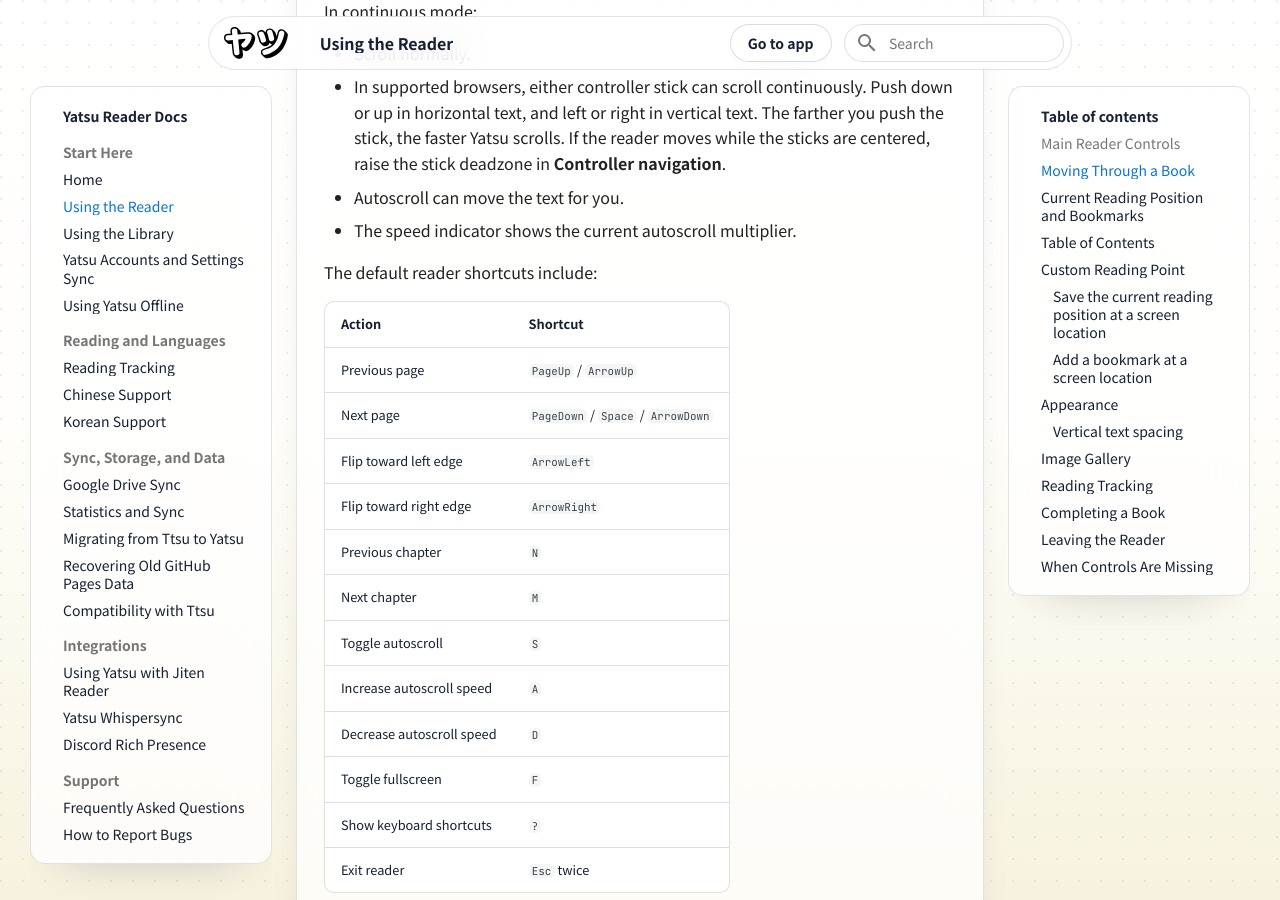
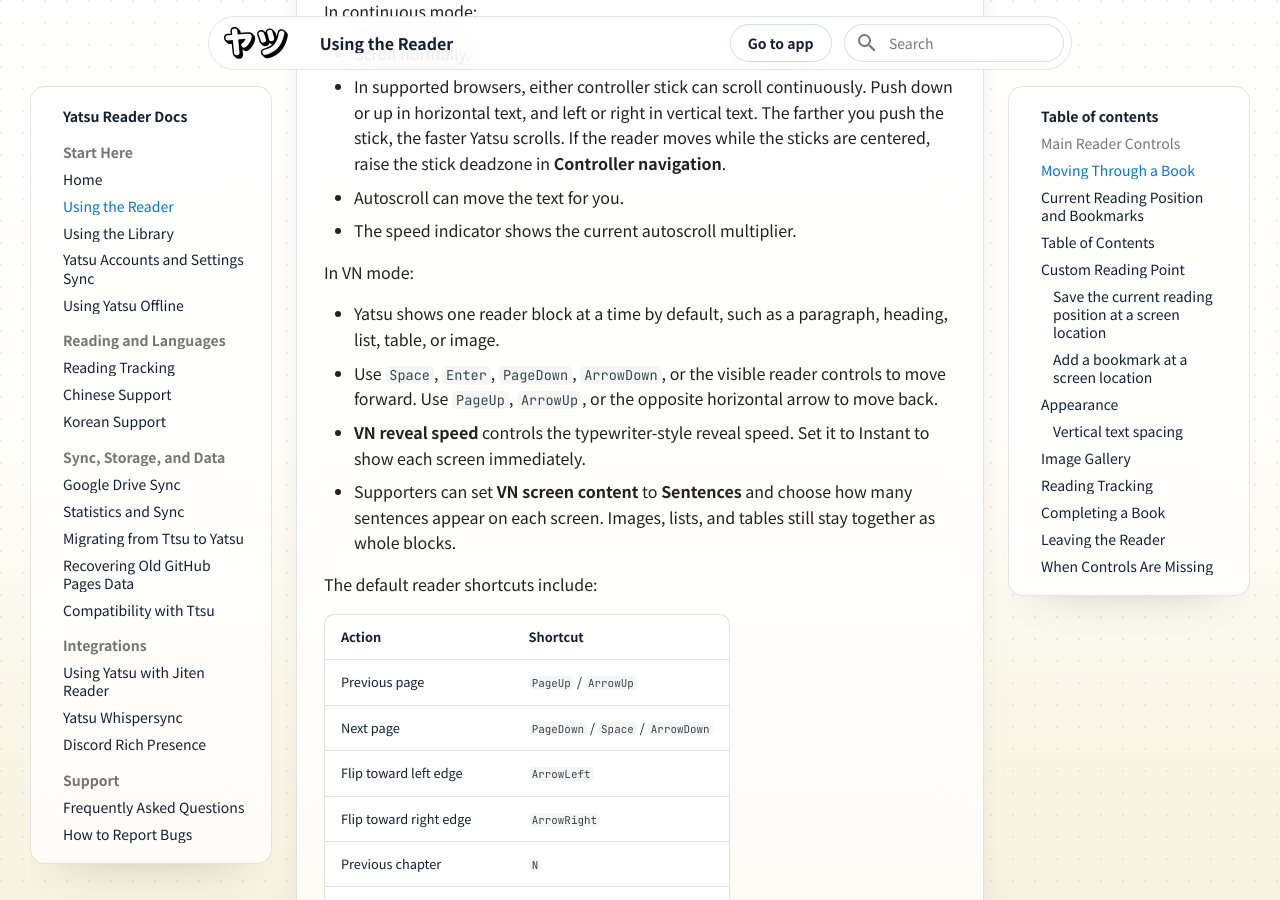
Before and after one commit to ytrms/yatsu-reader-docs, an MkDocs documentation site: the page built from docs/reader.md, in a window 1280 px wide and 900 px high, scrolled down 1551 px. Built offline with MkDocs 1.6.1 and Material for MkDocs 9.7.7, drawn with Linux system fonts in a browser that asks for light colours; some of the changed text lies outside the part shown.

Commit message:
docs: document VN screen content settings

```diff
--- a/docs/reader.md
+++ b/docs/reader.md
@@ -50,6 +50,13 @@
   sticks are centered, raise the stick deadzone in **Controller navigation**.
 - Autoscroll can move the text for you.
 - The speed indicator shows the current autoscroll multiplier.
+
+In VN mode:
+
+- Yatsu shows one reader block at a time by default, such as a paragraph, heading, list, table, or image.
+- Use `Space`, `Enter`, `PageDown`, `ArrowDown`, or the visible reader controls to move forward. Use `PageUp`, `ArrowUp`, or the opposite horizontal arrow to move back.
+- **VN reveal speed** controls the typewriter-style reveal speed. Set it to Instant to show each screen immediately.
+- Supporters can set **VN screen content** to **Sentences** and choose how many sentences appear on each screen. Images, lists, and tables still stay together as whole blocks.
 
 The default reader shortcuts include:
 
@@ -177,6 +184,7 @@
 - per-book character counting method for Japanese/Chinese or Korean progress
 - page columns
 - furigana display
+- VN reveal speed and Supporter sentence grouping
 - theme and custom theme adjustments
 - publisher style handling
 
```
Also changed, not shown: docs/yatsu-accounts.md (+1 -0 lines).
